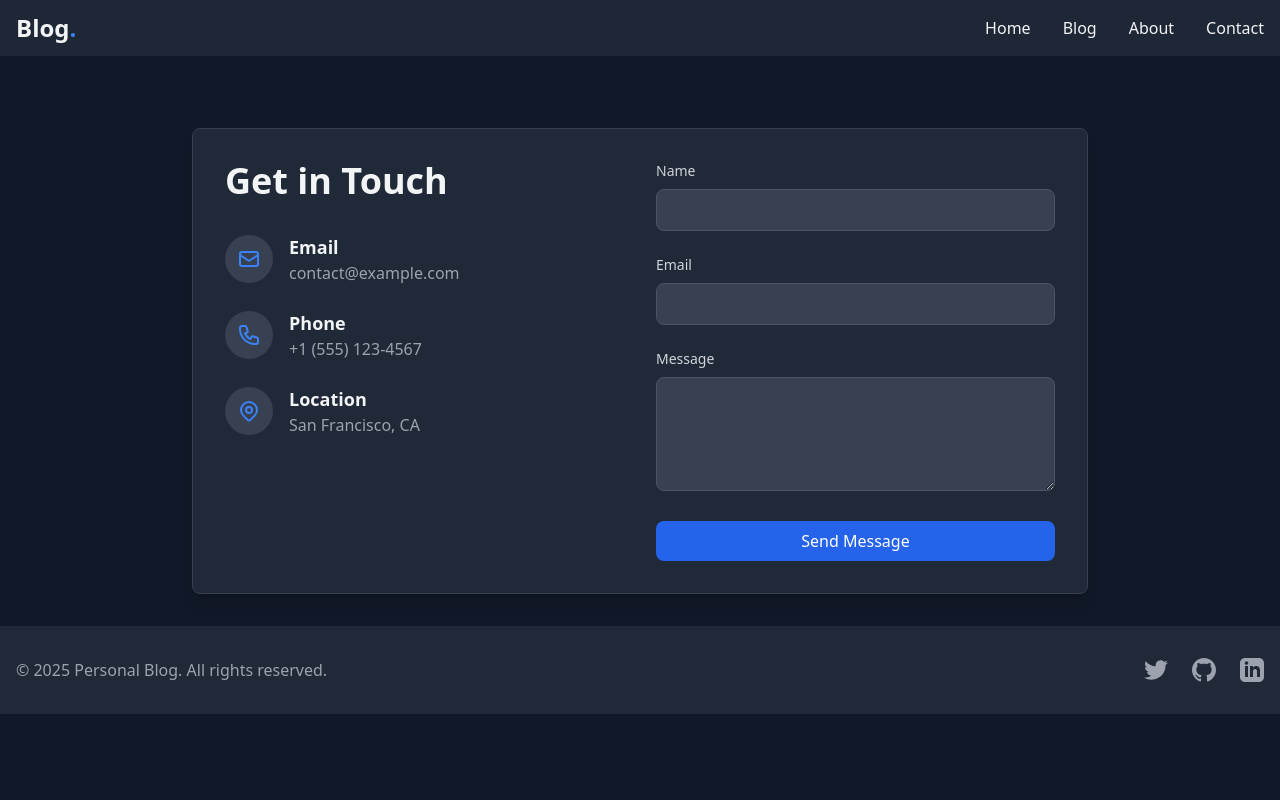
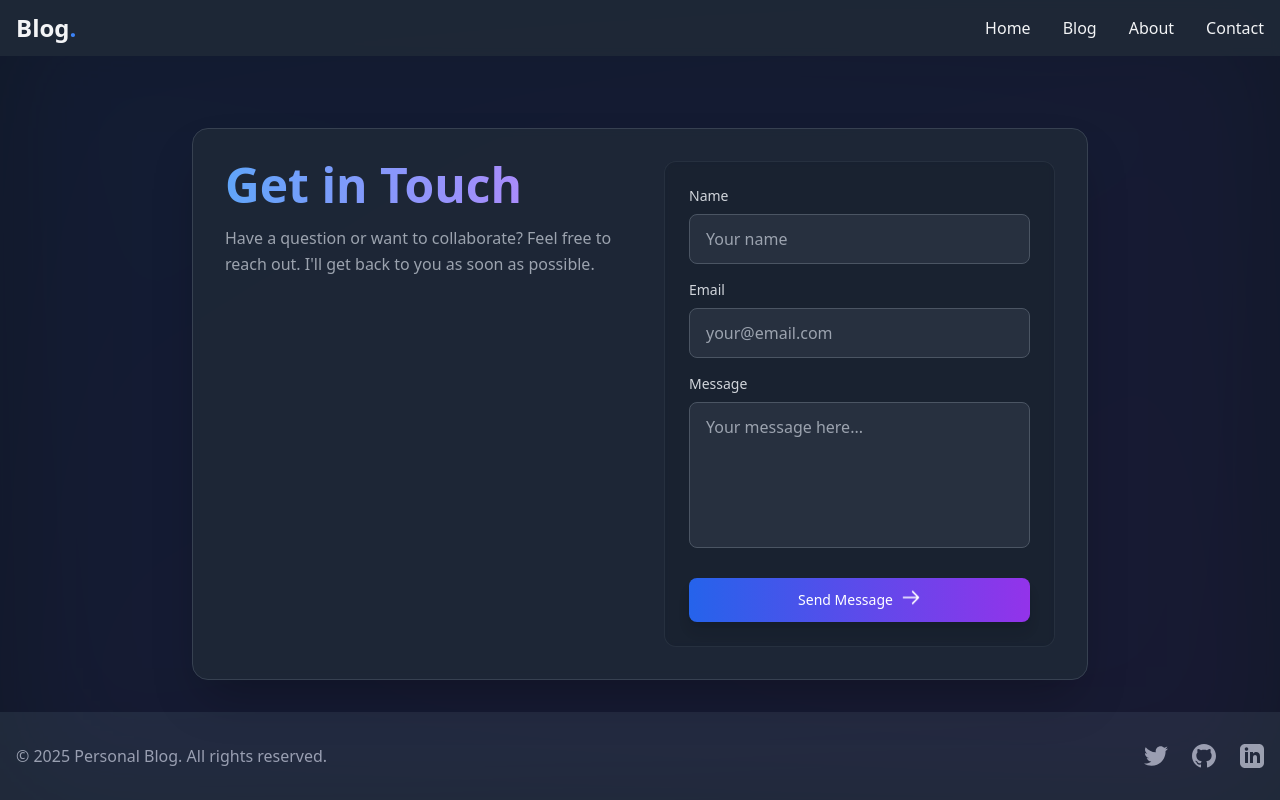
Before and after one commit to 1dev-hridoy/Simple-Blog-Website, a PHP site: page /contact.php in a window 1280 px wide. Run offline with PHP 8.4, Linux system fonts and the light colour scheme; data that the repository does not hold is empty; some libraries are stand-ins or nearby versions.

Commit message:
add contact form functionality with validation and success/error messages; create messages table in database

```diff
--- a/contact.php
+++ b/contact.php
@@ -1,65 +1,106 @@
-<?php include 'includes/__header__.php'; ?>
+<?php
+include 'includes/__header__.php';
+include 'server/dbcon.php';
+
+$success = $error = '';
+
+if ($_SERVER["REQUEST_METHOD"] == "POST") {
+    $name = trim($_POST['name']);
+    $email = trim($_POST['email']);
+    $message = trim($_POST['message']);
+
+    // Basic validation
+    if (empty($name) || empty($email) || empty($message)) {
+        $error = "All fields are required.";
+    } elseif (!filter_var($email, FILTER_VALIDATE_EMAIL)) {
+        $error = "Please enter a valid email address.";
+    } else {
+        try {
+            $stmt = $pdo->prepare("INSERT INTO messages (name, email, message) VALUES (?, ?, ?)");
+            if ($stmt->execute([$name, $email, $message])) {
+                $success = "Thank you! Your message has been sent successfully.";
+                // Clear form data after successful submission
+                $name = $email = $message = '';
+            } else {
+                $error = "Sorry, there was an error sending your message.";
+            }
+        } catch(PDOException $e) {
+            $error = "Sorry, there was an error sending your message.";
+        }
+    }
+}
+?>
 
 <main class="container mx-auto px-4 py-8 mt-24">
     <div class="max-w-4xl mx-auto">
-            <div class="bg-gray-800 rounded-lg shadow-lg overflow-hidden border border-gray-700 p-8">
-                <div class="grid grid-cols-1 md:grid-cols-2 gap-8">
+        <!-- Background gradient effect -->
+        <div class="absolute inset-0 bg-gradient-to-br from-blue-600/20 to-purple-600/20 blur-3xl opacity-30"></div>
 
-                    <div>
-                        <h1 class="text-4xl font-bold mb-8">Get in Touch</h1>
-                        <div class="space-y-6">
-                            <div class="flex items-center space-x-4">
-                                <div class="bg-gray-700 p-3 rounded-full">
-                                    <svg class="w-6 h-6 text-blue-500" fill="none" stroke="currentColor" viewBox="0 0 24 24">
-                                        <path stroke-linecap="round" stroke-linejoin="round" stroke-width="2" d="M3 8l7.89 5.26a2 2 0 002.22 0L21 8M5 19h14a2 2 0 002-2V7a2 2 0 00-2-2H5a2 2 0 00-2 2v10a2 2 0 002 2z"></path>
-                                    </svg>
+        <div class="relative bg-gray-800/90 backdrop-blur-sm rounded-2xl shadow-2xl overflow-hidden border border-gray-700 p-8 transform hover:scale-[1.01] transition-transform duration-300">
+            <!-- Success Message -->
+            <?php if ($success): ?>
+            <div class="mb-6 bg-green-500/10 border border-green-500/20 text-green-400 px-4 py-3 rounded-lg">
+                <?php echo $success; ?>
             </div>
-                                <div>
-                                    <h3 class="text-lg font-semibold">Email</h3>
-                                    <p class="text-gray-400">contact@example.com</p>
+            <?php endif; ?>
+
+            <!-- Error Message -->
+            <?php if ($error): ?>
+            <div class="mb-6 bg-red-500/10 border border-red-500/20 text-red-400 px-4 py-3 rounded-lg">
+                <?php echo $error; ?>
             </div>
+            <?php endif; ?>
+
+            <div class="grid grid-cols-1 lg:grid-cols-2 gap-12">
+                <!-- Left Column -->
+                <div class="space-y-8">
+                    <!-- Content remains the same -->
+                    <div class="space-y-4">
+                        <h1 class="text-4xl md:text-5xl font-bold bg-gradient-to-r from-blue-400 to-purple-400 text-transparent bg-clip-text">
+                            Get in Touch
+                        </h1>
+                        <p class="text-gray-400 leading-relaxed">
+                            Have a question or want to collaborate? Feel free to reach out. I'll get back to you as soon as possible.
+                        </p>
                     </div>
-                            <div class="flex items-center space-x-4">
-                                <div class="bg-gray-700 p-3 rounded-full">
-                                    <svg class="w-6 h-6 text-blue-500" fill="none" stroke="currentColor" viewBox="0 0 24 24">
-                                        <path stroke-linecap="round" stroke-linejoin="round" stroke-width="2" d="M3 5a2 2 0 012-2h3.28a1 1 0 01.948.684l1.498 4.493a1 1 0 01-.502 1.21l-2.257 1.13a11.042 11.042 0 005.516 5.516l1.13-2.257a1 1 0 011.21-.502l4.493 1.498a1 1 0 01.684.949V19a2 2 0 01-2 2h-1C9.716 21 3 14.284 3 6V5z"></path>
-                                    </svg>
-                                </div>
-                                <div>
-                                    <h3 class="text-lg font-semibold">Phone</h3>
-                                    <p class="text-gray-400">+1 (555) 123-4567</p>
-                                </div>
-                            </div>
-                            <div class="flex items-center space-x-4">
-                                <div class="bg-gray-700 p-3 rounded-full">
-                                    <svg class="w-6 h-6 text-blue-500" fill="none" stroke="currentColor" viewBox="0 0 24 24">
-                                        <path stroke-linecap="round" stroke-linejoin="round" stroke-width="2" d="M17.657 16.657L13.414 20.9a1.998 1.998 0 01-2.827 0l-4.244-4.243a8 8 0 1111.314 0z"></path>
-                                        <path stroke-linecap="round" stroke-linejoin="round" stroke-width="2" d="M15 11a3 3 0 11-6 0 3 3 0 016 0z"></path>
-                                    </svg>
-                                </div>
-                                <div>
-                                    <h3 class="text-lg font-semibold">Location</h3>
-                                    <p class="text-gray-400">San Francisco, CA</p>
-                                </div>
-                            </div>
+
+                    <!-- Social Links remain the same -->
+                    <div class="flex flex-wrap gap-4 pt-6">
+                        <!-- Social links code remains the same -->
                     </div>
                 </div>
 
-                    <form class="space-y-6">
+                <!-- Right Column - Form -->
+                <form method="POST" action="<?php echo htmlspecialchars($_SERVER["PHP_SELF"]); ?>" class="space-y-6 backdrop-blur-sm bg-gray-900/30 p-6 rounded-xl border border-gray-700/50">
+                    <div class="space-y-4">
                         <div>
                             <label for="name" class="block text-sm font-medium text-gray-300 mb-2">Name</label>
-                            <input type="text" id="name" name="name" class="w-full px-4 py-2 rounded-lg bg-gray-700 border border-gray-600 text-gray-100 focus:outline-none focus:border-blue-500">
+                            <input type="text" id="name" name="name" required
+                                value="<?php echo isset($name) ? htmlspecialchars($name) : ''; ?>"
+                                class="w-full px-4 py-3 rounded-lg bg-gray-700/50 border border-gray-600 text-gray-100 focus:outline-none focus:border-blue-500 focus:ring-2 focus:ring-blue-500/40 transition-all duration-300 placeholder-gray-400"
+                                placeholder="Your name">
                         </div>
                         <div>
                             <label for="email" class="block text-sm font-medium text-gray-300 mb-2">Email</label>
-                            <input type="email" id="email" name="email" class="w-full px-4 py-2 rounded-lg bg-gray-700 border border-gray-600 text-gray-100 focus:outline-none focus:border-blue-500">
+                            <input type="email" id="email" name="email" required
+                                value="<?php echo isset($email) ? htmlspecialchars($email) : ''; ?>"
+                                class="w-full px-4 py-3 rounded-lg bg-gray-700/50 border border-gray-600 text-gray-100 focus:outline-none focus:border-blue-500 focus:ring-2 focus:ring-blue-500/40 transition-all duration-300 placeholder-gray-400"
+                                placeholder="your@email.com">
                         </div>
                         <div>
                             <label for="message" class="block text-sm font-medium text-gray-300 mb-2">Message</label>
-                            <textarea id="message" name="message" rows="4" class="w-full px-4 py-2 rounded-lg bg-gray-700 border border-gray-600 text-gray-100 focus:outline-none focus:border-blue-500"></textarea>
+                            <textarea id="message" name="message" rows="5" required
+                                class="w-full px-4 py-3 rounded-lg bg-gray-700/50 border border-gray-600 text-gray-100 focus:outline-none focus:border-blue-500 focus:ring-2 focus:ring-blue-500/40 transition-all duration-300 placeholder-gray-400 resize-none"
+                                placeholder="Your message here..."><?php echo isset($message) ? htmlspecialchars($message) : ''; ?></textarea>
                         </div>
-                        <button type="submit" class="w-full bg-blue-600 text-white py-2 px-4 rounded-lg hover:bg-blue-700 transition-colors focus:outline-none focus:ring-2 focus:ring-blue-500 focus:ring-offset-2 focus:ring-offset-gray-800">
-                            Send Message
+                    </div>
+
+                    <button type="submit"
+                        class="w-full bg-gradient-to-r from-blue-600 to-purple-600 text-white py-3 px-6 rounded-lg hover:from-blue-700 hover:to-purple-700 transition-all duration-300 transform hover:scale-[1.02] focus:outline-none focus:ring-2 focus:ring-blue-500 focus:ring-offset-2 focus:ring-offset-gray-800 font-medium text-sm flex items-center justify-center space-x-2 shadow-lg">
+                        <span>Send Message</span>
+                        <svg class="w-5 h-5 animate-bounce" fill="none" stroke="currentColor" viewBox="0 0 24 24">
+                            <path stroke-linecap="round" stroke-linejoin="round" stroke-width="2" d="M14 5l7 7m0 0l-7 7m7-7H3"></path>
+                        </svg>
                     </button>
                 </form>
             </div>
```
Also changed, not shown: server/sql/main.sql (+10 -0 lines). Lines whose indentation alone changed are shown as unchanged.
